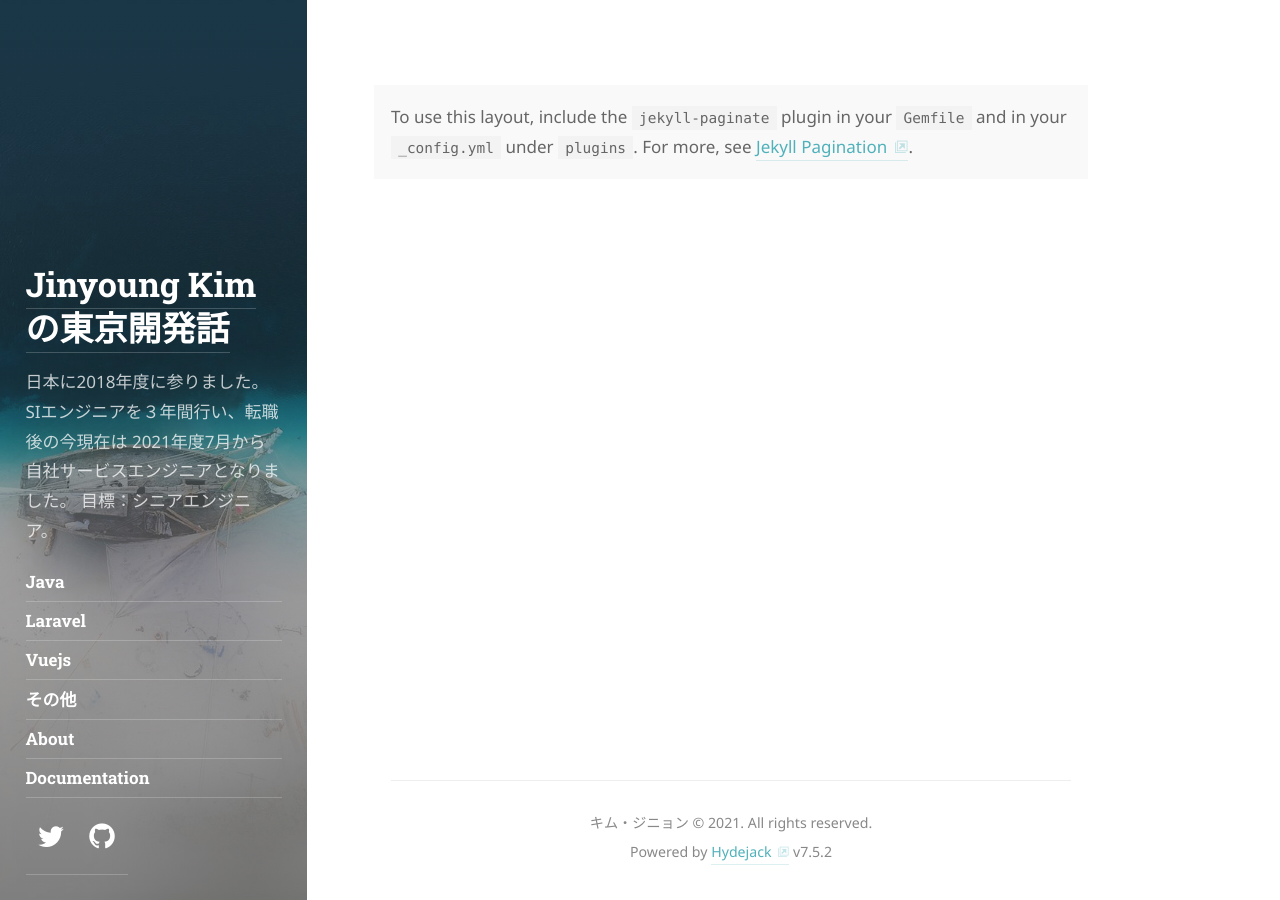
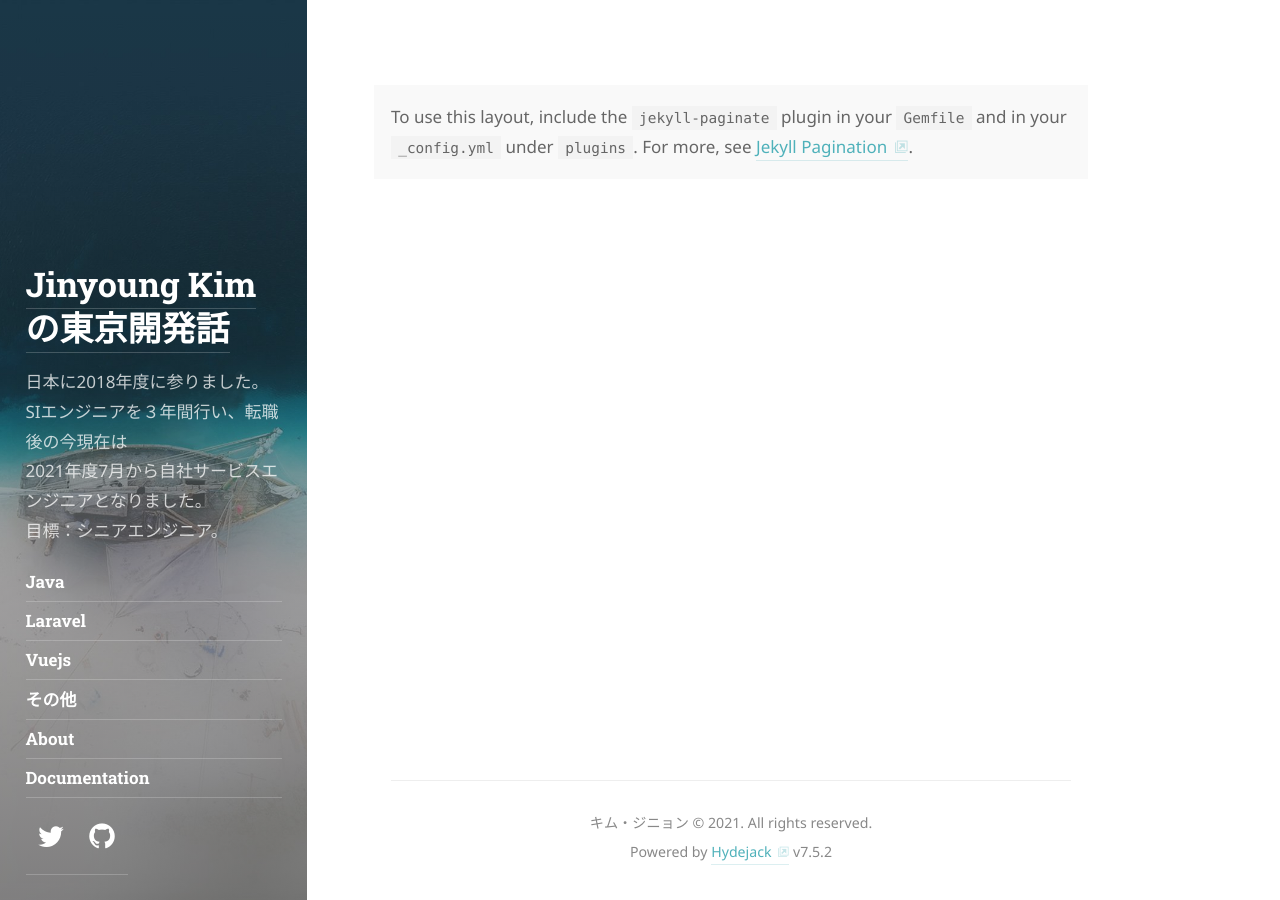
Before and after one commit to digitalRepresentation/digitalRepresentation.github.io, a Jekyll site: the page built from index.html, in a window 1280 px wide. Built offline with Jekyll 4.4.1, drawn with Linux system fonts in a browser that asks for light colours; some web fonts are replaced; the list of posts is cut into pages by our own code.

```diff
--- a/_config.yml
+++ b/_config.yml
@@ -30,7 +30,7 @@ description:           >
   1234567890
 
 # A shorter description for the sidebar.
-tagline:               >
+tagline:               |
   日本に2018年度に参りました。
   SIエンジニアを３年間行い、転職後の今現在は
   2021年度7月から自社サービスエンジニアとなりました。
```
